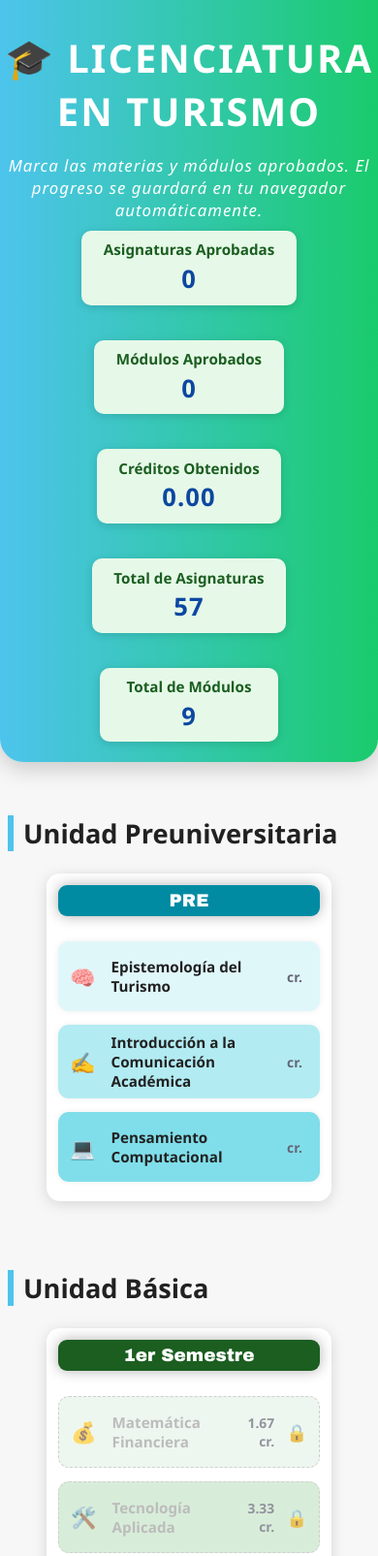
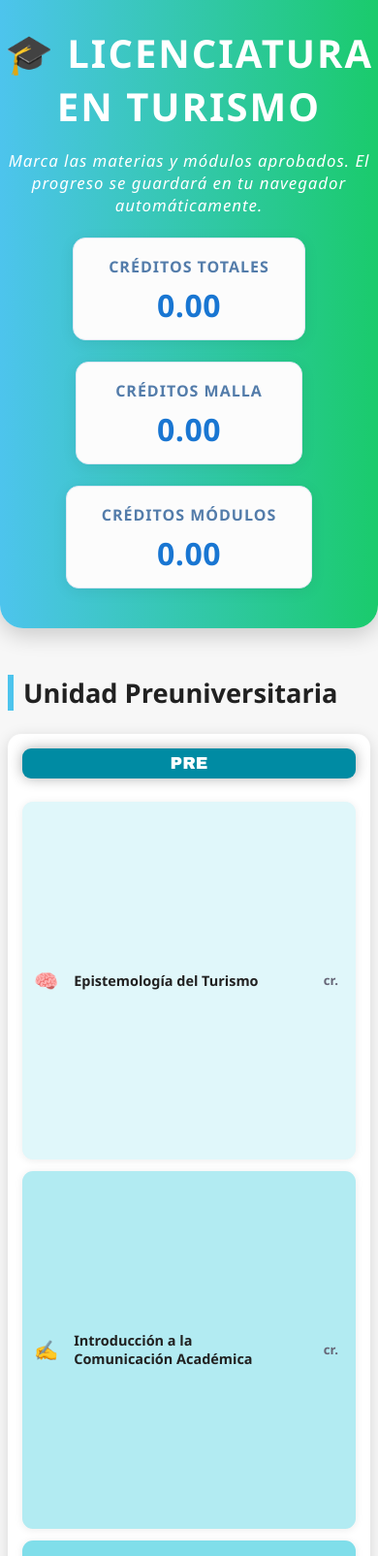
Before and after one commit to JhonChC/Malla-Universitaria-Turismo-En-Linea, a plain HTML site: page index.html in a window 390 px wide. Shown: the top 1605 px of the page at 97% size. Drawn offline with Linux system fonts and the light colour scheme.

Commit message:
Update index.html

```diff
--- a/index.html
+++ b/index.html
@@ -15,11 +15,11 @@
     header {
       background: linear-gradient(90deg, #4DC4ED 0%, #1ACB6C 100%);
       color: white;
-      padding: 2em 0 1em;
+      padding: 1.7em 0 0.7em;
       text-align: center;
       border-radius: 0 0 24px 24px;
       box-shadow: 0 6px 24px #00000033;
-      margin-bottom: 2em;
+      margin-bottom: 1.6em;
     }
     .header-title {
       font-size: 2.5em;
@@ -38,32 +38,44 @@
       margin-bottom: 0;
       font-style: italic;
     }
-    .stats {
+
+    /* NUEVA SECCIÓN DE CRÉDITOS */
+    .creditos-panel {
       display: flex;
+      gap: 22px;
       justify-content: center;
-      gap: 36px;
-      padding: 10px 0 5px;
+      margin: 22px 0 30px 0;
       flex-wrap: wrap;
-      font-weight: 700;
+      max-width: 650px;
+      margin-left: auto;
+      margin-right: auto;
     }
-    .stat-block {
-      background: #E6F9E8;
-      min-width: 140px;
-      padding: 0.6em 1.4em;
-      border-radius: 10px;
-      box-shadow: 0 2px 10px #00000022;
-      color: #1B5E20;
+    .credito-card {
+      background: #FCFCFC;
+      border-radius: 13px;
+      box-shadow: 0 3px 16px #0001;
+      padding: 18px 36px 14px;
+      min-width: 160px;
+      text-align: center;
+      border: 1.5px solid #e0e8f4;
+      font-family: 'Segoe UI', Arial, sans-serif;
+      user-select: none;
     }
-    .stat-title {
+    .credito-titulo {
+      text-transform: uppercase;
+      font-size: 1em;
+      letter-spacing: 1px;
+      color: #537caa;
+      margin-bottom: 7px;
       font-weight: 600;
-      font-size: 0.95em;
     }
-    .stat-number {
-      font-size: 1.6em;
-      margin-top: 0.1em;
-      color: #0D47A1;
-      letter-spacing: 1.1px;
+    .credito-numero {
+      font-size: 2em;
+      font-weight: 800;
+      letter-spacing: 0.5px;
+      color: #1976D2;
     }
+
     /* CONTENEDOR GENERAL */
     #curriculum-content {
       max-width: 1300px;
@@ -85,6 +97,7 @@
       margin-bottom: 0.5em;
       padding-left: 10px;
       border-left: 6px solid #4DC4ED;
+      user-select: none;
     }
     /* FILAS DE SEMESTRES */
     .semesters-row {
@@ -93,18 +106,24 @@
       justify-content: center;
       flex-wrap: wrap;
     }
-    .semester {
+    .semester, .module-card {
       display: flex;
       flex-direction: column;
-      gap: 14px;
+      gap: 12px;
       min-width: 210px;
       background: white;
       border-radius: 14px;
       box-shadow: 0 3px 15px #00000022;
-      padding: 12px 12px 20px;
+      padding: 15px 15px 18px;
       user-select: none;
       flex: 1 1 20%;
       max-width: 270px;
+      cursor: pointer;
+      position: relative;
+      font-weight: 600;
+      font-size: 0.95em;
+      transition: background 0.2s ease, box-shadow 0.2s ease;
+      color: #212121;
     }
     .semester-title {
       font-weight: 700;
@@ -118,6 +137,7 @@
       user-select: none;
       box-shadow: 0 0 14px #00000050;
     }
+
     /* Colores títulos semestres */
     .pre-color { background: #008BA3;}
     .s1-color { background: #1B5E20;}
@@ -133,22 +153,23 @@
     .s7-color { background: #1B5E20;}
     .s8-color { background: #0D47A1;}
     .s9-color { background: #424242; }
+
     /* Cartas Materia */
     .subject-card {
       display: flex;
       align-items: center;
       justify-content: space-between;
-      background: #FCFCFC;
       border-radius: 11px;
-      padding: 8px 12px;
-      box-shadow: 0 0 6px #00000012;
-      cursor: pointer;
+      padding: 9px 12px;
+      box-shadow: 0 1px 8px #00000014;
       font-weight: 600;
       font-size: 0.95em;
-      transition: all 0.20s ease;
+      user-select: none;
+      min-height: 56px;
+      background: #FCFCFC;
+      color: #212121;
+      transition: background 0.2s ease, box-shadow 0.2s ease;
       position: relative;
-      min-height: 56px;
-      user-select: none;
     }
     .subject-card:not(.locked):hover {
       background: #e7f3ff;
@@ -197,6 +218,7 @@
       color: #888;
       user-select: none;
     }
+
     /* TOOLTIP */
     .subject-card.locked:hover .tooltip {
       display: block;
@@ -225,7 +247,7 @@
     .tooltip ul > li {
       margin-bottom: 3px;
     }
-    /* BOTÓN */
+
     /* MÓDULOS */
     .modules-section {
       max-width: 1300px;
@@ -249,8 +271,8 @@
     .module-card {
       background: #F7F7F7;
       border-radius: 12px;
-      min-width: 170px;
-      padding: 9px 10px;
+      min-width: 180px;
+      padding: 13px 14px;
       box-shadow: 0 3px 13px #00000022;
       font-weight: 600;
       font-size: 0.95em;
@@ -261,6 +283,11 @@
       justify-content: space-between;
       align-items: center;
       position: relative;
+      transition: background 0.2s ease, box-shadow 0.2s ease;
+    }
+    .module-card:hover:not(.locked) {
+      background: #d0ebfc;
+      box-shadow: 0 6px 20px #005a9e55;
     }
     .module-card.locked {
       cursor: default;
@@ -272,12 +299,12 @@
     }
     .module-icon {
       font-size: 1.5em;
-      margin-right: 6px;
+      margin-right: 8px;
       user-select: none;
       flex-shrink: 0;
     }
     .module-left {
-      display: flex; gap: 8px; align-items: center; max-width: 65%;
+      display: flex; gap: 8px; align-items: center; max-width: 70%;
       white-space: nowrap;
       overflow: hidden;
       text-overflow: ellipsis;
@@ -306,14 +333,14 @@
     .module-card.locked:hover .tooltip {
       display: block;
     }
-    /* COLORES DE MÓDULO */
+    /* COLORES DE MÓDULO (títulos) */
     .mod-ing-title {
       color: white;
       background: #006064;
       padding: 8px 14px;
       border-radius: 11px;
       font-weight: 700;
-      margin-bottom: 10px;
+      margin-bottom: 12px;
       box-shadow: 0 0 11px #004444dd;
       max-width: 350px;
       user-select: none;
@@ -324,90 +351,45 @@
       color: white;
       padding: 8px 14px;
       font-weight: 700;
-      margin-bottom: 10px;
+      margin-bottom: 12px;
       box-shadow: 0 0 11px #3f0961bc;
       max-width: 350px;
       user-select: none;
     }
-    /* Colores para los títulos de semestres según requerimiento */
-    .pre-subject-bg-1 { background: #E0F7FA;}
-    .pre-subject-bg-2 { background: #B2EBF2;}
-    .pre-subject-bg-3 { background: #80DEEA;}
-
-    .s1-subject-bg-1 { background: #E8F5E9;}
-    .s1-subject-bg-2 { background: #C8E6C9;}
-    .s1-subject-bg-3 { background: #A5D6A7;}
-    .s1-subject-bg-4 { background: #81C784;}
-    .s1-subject-bg-5 { background: #66BB6A;}
-    .s1-subject-bg-6 { background: #43A047;}
-
-    .s2-subject-bg-1 { background: #FFF3E0;}
-    .s2-subject-bg-2 { background: #FFE0B2;}
-    .s2-subject-bg-3 { background: #FFCC80;}
-    .s2-subject-bg-4 { background: #FFB74D;}
-    .s2-subject-bg-5 { background: #FFA726;}
-    .s2-subject-bg-6 { background: #FF9800;}
-
-    .s3-subject-bg-1 { background: #F3E5F5;}
-    .s3-subject-bg-2 { background: #E1BEE7;}
-    .s3-subject-bg-3 { background: #CE93D8;}
-    .s3-subject-bg-4 { background: #BA68C8;}
-    .s3-subject-bg-5 { background: #AB47BC;}
-    .s3-subject-bg-6 { background: #9C27B0;}
-
-    .s4-subject-bg-1 { background: #FCE4EC;}
-    .s4-subject-bg-2 { background: #F8BBD0;}
-    .s4-subject-bg-3 { background: #F48FB1;}
-    .s4-subject-bg-4 { background: #F06292;}
-    .s4-subject-bg-5 { background: #EC407A;}
-    .s4-subject-bg-6 { background: #E91E63;}
-
-    .s5-subject-bg-1 { background: #FFFDE7;}
-    .s5-subject-bg-2 { background: #FFF9C4;}
-    .s5-subject-bg-3 { background: #FFF59D;}
-    .s5-subject-bg-4 { background: #FFF176;}
-    .s5-subject-bg-5 { background: #FFEE58;}
-    .s5-subject-bg-6 { background: #FFEB3B;}
-
-    .s6-subject-bg-1 { background: #FFEBEE;}
-    .s6-subject-bg-2 { background: #FFCDD2;}
-    .s6-subject-bg-3 { background: #EF9A9A;}
-    .s6-subject-bg-4 { background: #E57373;}
-    .s6-subject-bg-5 { background: #EF5350;}
-    .s6-subject-bg-6 { background: #F44336;}
-
-    .s7-subject-bg-1 { background: #E8F5E9;}
-    .s7-subject-bg-2 { background: #C8E6C9;}
-    .s7-subject-bg-3 { background: #A5D6A7;}
-    .s7-subject-bg-4 { background: #81C784;}
-    .s7-subject-bg-5 { background: #66BB6A;}
-    .s7-subject-bg-6 { background: #388E3C;}
-
-    .s8-subject-bg-1 {background: #E3F2FD;}
-    .s8-subject-bg-2 {background: #BBDEFB;}
-    .s8-subject-bg-3 {background: #90CAF9;}
-    .s8-subject-bg-4 {background: #64B5F6;}
-    .s8-subject-bg-5 {background: #42A5F5;}
-    .s8-subject-bg-6 {background: #1976D2;}
-
-    .s9-subject-bg-1 {background: #FAFAFA;}
-    .s9-subject-bg-2 {background: #F5F5F5;}
-    .s9-subject-bg-3 {background: #EEEEEE;}
-    .s9-subject-bg-4 {background: #E0E0E0;}
-    .s9-subject-bg-5 {background: #BDBDBD;}
-    .s9-subject-bg-6 {background: #757575;}
+    @media (max-width: 768px) {
+      .creditos-panel {
+        flex-direction: column;
+        align-items: center;
+      }
+      .subject-card, .semester, .module-card {
+        max-width: 100%;
+        flex: 1 1 90vw !important;
+      }
+      .semesters-row, .modules-row {
+        justify-content: center;
+      }
+    }
   </style>
 </head>
 <body>
   <header>
     <div class="header-title">🎓 LICENCIATURA EN TURISMO</div>
     <p class="header-sub">Marca las materias y módulos aprobados. El progreso se guardará en tu navegador automáticamente.</p>
-    <div class="stats">
-      <div class="stat-block"><div class="stat-title">Asignaturas Aprobadas</div><div class="stat-number" id="approvedSubjects">0</div></div>
-      <div class="stat-block"><div class="stat-title">Módulos Aprobados</div><div class="stat-number" id="approvedModules">0</div></div>
-      <div class="stat-block"><div class="stat-title">Créditos Obtenidos</div><div class="stat-number" id="obtainedCredits">0</div></div>
-      <div class="stat-block"><div class="stat-title">Total de Asignaturas</div><div class="stat-number">57</div></div>
-      <div class="stat-block"><div class="stat-title">Total de Módulos</div><div class="stat-number">9</div></div>
+
+    <!-- NUEVA SECCIÓN DE CRÉDITOS -->
+    <div class="creditos-panel">
+      <div class="credito-card">
+        <div class="credito-titulo">Créditos Totales</div>
+        <div class="credito-numero" id="creditosTotales">0</div>
+      </div>
+      <div class="credito-card">
+        <div class="credito-titulo">Créditos Malla</div>
+        <div class="credito-numero" id="creditosMalla">0</div>
+      </div>
+      <div class="credito-card">
+        <div class="credito-titulo">Créditos Módulos</div>
+        <div class="credito-numero" id="creditosModulos">0</div>
+      </div>
     </div>
   </header>
 
@@ -421,11 +403,7 @@
   </div>
 
 <script>
-/* DATOS DE LAS MATERIAS Y MÓDULOS */
-/* Omito aquí repetir toda la lista por brevedad, pero la tienes completa en la versión anterior */
-
 const units = [
-  // Repetir aquí con nombre corto para IDs, para simplicidad, solo PRE para ejemplo mínimo
   {
     name: 'Unidad Preuniversitaria',
     semesters: [
@@ -587,6 +565,7 @@ const ingModules = [
   {id:'ing-5', nombre:'C1', icon:'🟣🏆', creditos:2.08, requisitos:['ing-4']},
   {id:'ing-6', nombre:'C2', icon:'🟤🏆', creditos:2.08, requisitos:['ing-5']},
 ];
+
 const compModules = [
   {id:'comp-0', nombre:'Windows - Word - Internet', icon:'🪟📄🌐', creditos:8, requisitos:[]},
   {id:'comp-1', nombre:'Excel – PowerPoint', icon:'📊📽️', creditos:8, requisitos:['comp-0']}
@@ -656,8 +635,7 @@ function renderMateria(materia, semestreKey, index, colorCards, unitIndex) {
   } else {
     colorClass = `s${unitIndex + 1}-subject-bg-${(index%6)+1}`;
   }
-  const bgColor = getComputedStyle(document.documentElement).getPropertyValue('--'+colorClass) || '';
-  const styleBG = colorCards && colorCards[index] ? `background:${colorCards[index]};` : `background:${bgColor||'#fcfcfc'};`;
+  const styleBG = colorCards && colorCards[index] ? `background:${colorCards[index]};` : `background:#fcfcfc;`;
 
   // nombres de requisitos no aprobados
   const faltantes = materia.requisitos.filter(id => !aprobadas[id]);
@@ -684,8 +662,7 @@ function renderMateria(materia, semestreKey, index, colorCards, unitIndex) {
 
 /* Renderiza semestres: recibe arreglo y nombre de clase de color */
 function renderSemestre(semestre, unitIndex) {
-  const colorClass = ['pre-color','s1-color','s2-color','s3-color','s4-color','s5-color','s6-color','s7-color','s8-color','s9-color'];
-  const colorTitle = semestre.colorTitle || (unitIndex < colorClass.length?colorClass[unitIndex]:'#666');
+  const colorTitle = semestre.colorTitle || '#666';
   return `
     <div class="semester">
       <div class="semester-title" style="background:${colorTitle}">${semestre.name}</div>
@@ -717,16 +694,8 @@ function renderMalla(){
       html += renderSemestre(unidad.semesters[2], i);
       html += renderSemestre(unidad.semesters[3], i);
       html += `</div>`;
-    } else if(unidad.name==='Unidad Básica'){
-      html += `<div class="semesters-row">`;
-      unidad.semesters.forEach(sem=> html += renderSemestre(sem, i));
-      html += `</div>`;
-    } else if(unidad.name==='Unidad de Titulación'){
-      html += `<div class="semesters-row">`;
-      unidad.semesters.forEach(sem=> html += renderSemestre(sem, i));
-      html += `</div>`;
     } else {
-      // Unidad Preuniversitaria (PRE)
+      // Las demás unidades renderizan todos sus semestres en 1 fila horizontal
       html += `<div class="semesters-row">`;
       unidad.semesters.forEach(sem=> html += renderSemestre(sem, i));
       html += `</div>`;
@@ -735,6 +704,7 @@ function renderMalla(){
   }
   document.getElementById('curriculum-content').innerHTML = html;
 }
+
 
 /* RENDERIZA MÓDULOS */
 function renderModulo(mod, index, tipo){
@@ -776,6 +746,7 @@ function renderModuloComputacion(){
   cont.innerHTML = compModules.map((m,i) => renderModulo(m, i, 'comp')).join('');
 }
 
+
 /* EVENTOS CLICK */
 function setupClicks(){
   // click materias
@@ -802,34 +773,33 @@ function setupClicks(){
 
 /* ACTUALIZA ESTADÍSTICAS */
 function updateStats(){
-  // Materias aprobadas
-  const totalMaterias = 57;
-  let aprobadasCount = 0;
-  let creditosSum = 0;
-  units.forEach(unit => {
-    unit.semesters.forEach(sem => {
-      sem.subjects.forEach(sbj => {
+  let creditosMalla=0, creditosModulos=0,
+      materiasAprobadas=0, modAprobados=0;
+
+  // Créditos solo de materias/semestres
+  units.forEach(unit =>
+    unit.semesters.forEach(sem =>
+      sem.subjects.forEach(sbj=>{
         if(aprobadas[sbj.id]){
-          aprobadasCount++;
-          creditosSum += sbj.creditos;
+          materiasAprobadas++;
+          creditosMalla += sbj.creditos;
         }
-      });
-    });
-  });
-  // Módulos
-  let modCount = 0;
-  let modCreditSum = 0;
-  [...ingModules, ...compModules].forEach(mod => {
-    if(aprobadosMod[mod.id]){
-      modCount++;
-      modCreditSum += mod.creditos;
+      })
+    )
+  );
+
+  // Créditos solo de módulos
+  [...ingModules, ...compModules].forEach(modulo=>{
+    if(aprobadosMod[modulo.id]){
+      modAprobados++;
+      creditosModulos += modulo.creditos;
     }
   });
 
-  const totalCredit = creditosSum + modCreditSum;
-  document.getElementById('approvedSubjects').textContent = aprobadasCount;
-  document.getElementById('approvedModules').textContent = modCount;
-  document.getElementById('obtainedCredits').textContent = totalCredit.toFixed(2);
+  // Actualizar tarjetas de créditos
+  document.getElementById("creditosTotales").textContent = (creditosMalla + creditosModulos).toFixed(2);
+  document.getElementById("creditosMalla").textContent = creditosMalla.toFixed(2);
+  document.getElementById("creditosModulos").textContent = creditosModulos.toFixed(2);
 }
 
 /* RENDERS COMPLETOS */
```
